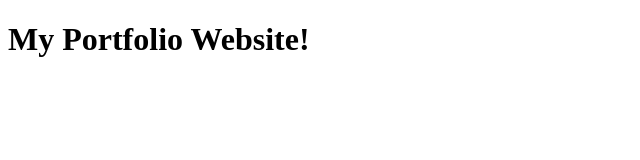
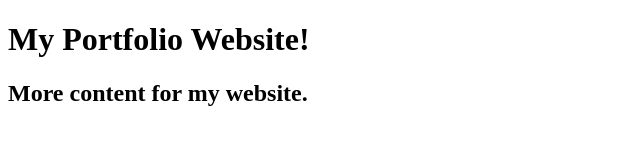
Before and after one commit to ladyadi/portfolio, a plain HTML site: page index.html in a window 1280 px wide. Shown: the whole page, without its empty margins (0-640 px from the left). Drawn offline with Linux system fonts and the light colour scheme.

Commit message:
Update index.html
Added more content

```diff
--- a/index.html
+++ b/index.html
@@ -11,7 +11,7 @@
 
 <body>
     <h1>My Portfolio Website!</h1>
-
+    <h2>More content for my website.</h2>
 </body>
 
 </html>
```
